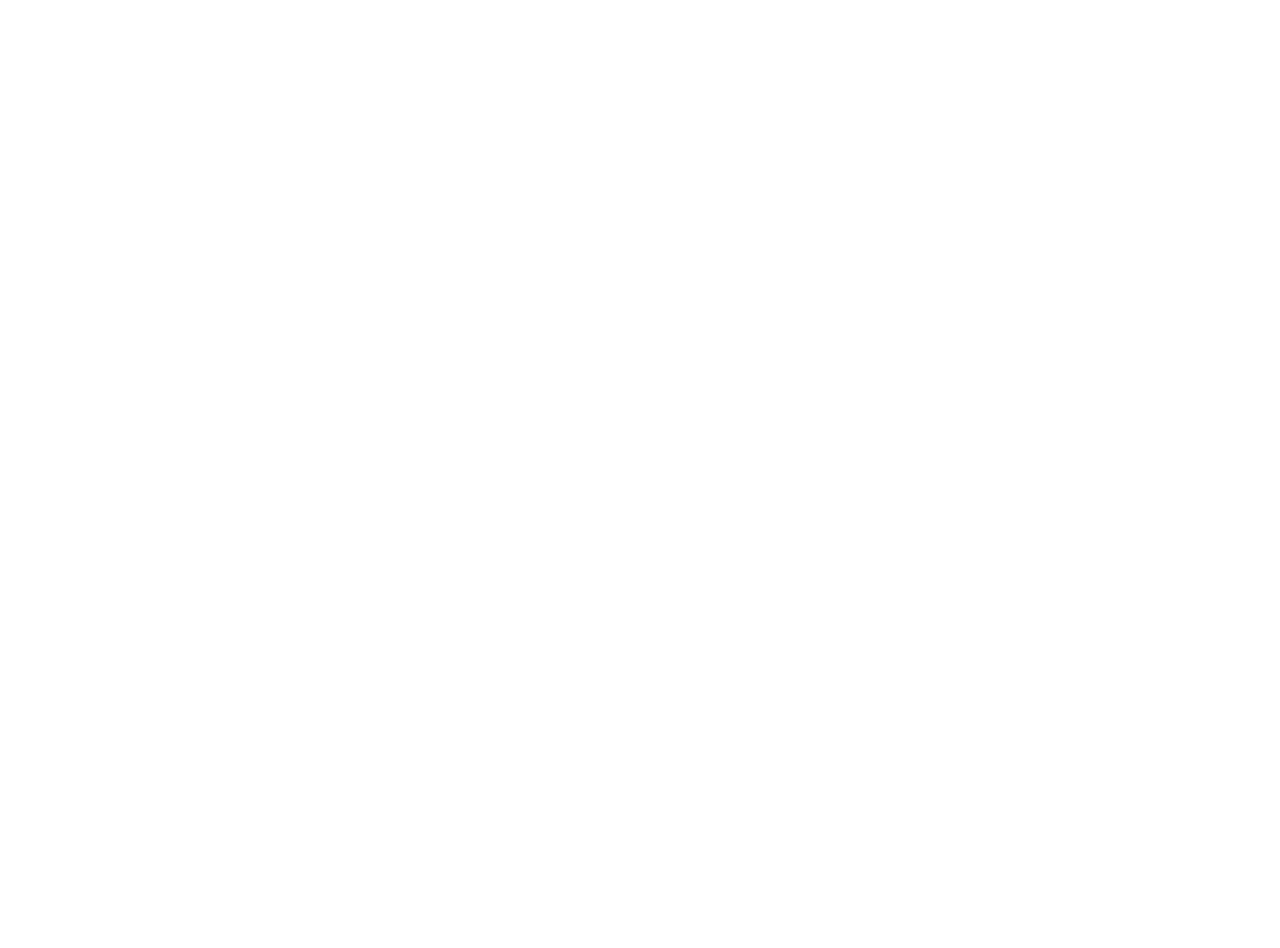
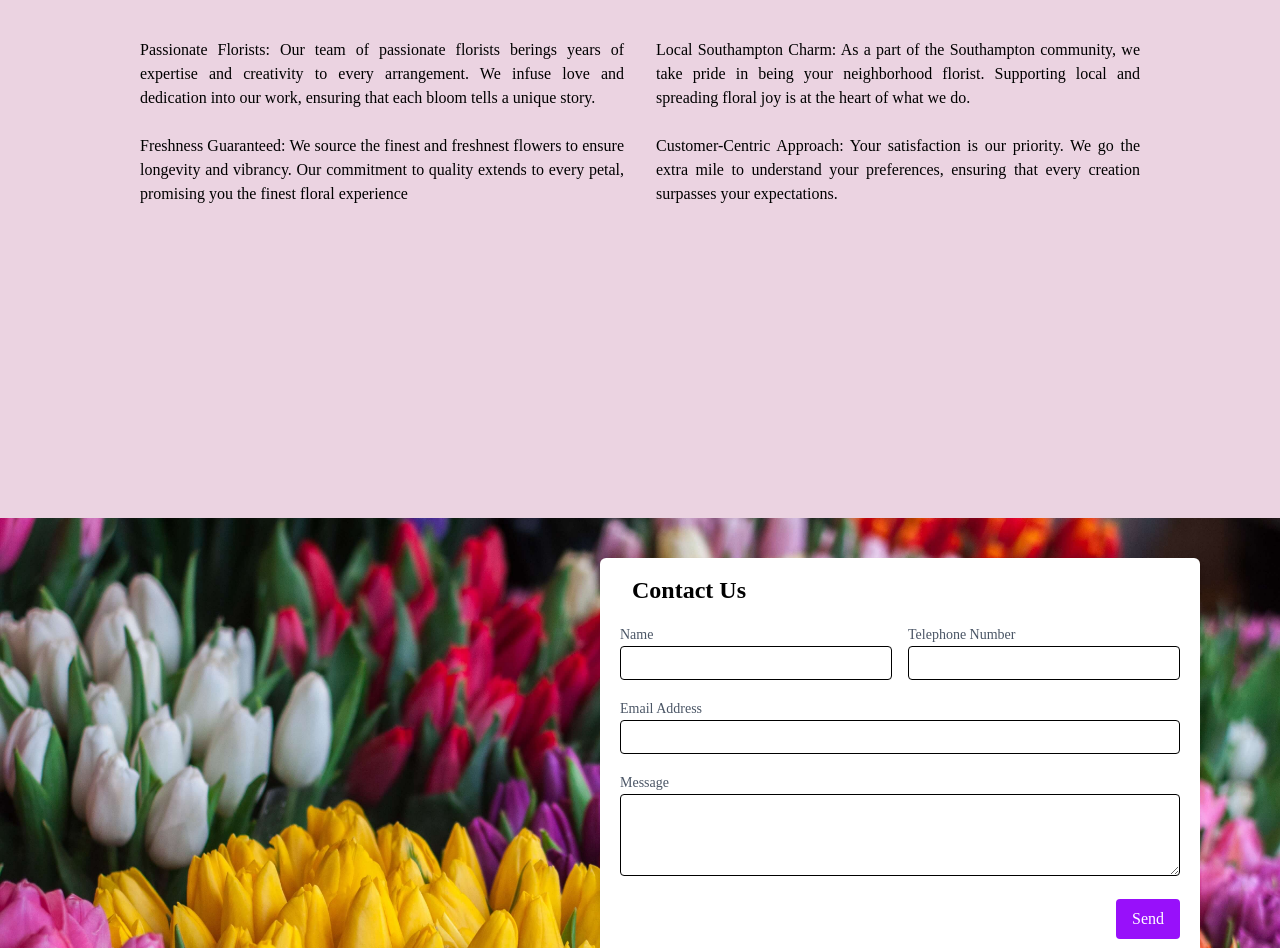
Before and after one commit to sauzanfaza/Garrys-Florists, a React (Vite) app: page / in a window 1280 px wide. Shown: the part 1564-2512 px from the top of the page. Before the commit the page ends 1442 px from the top, so only its background shows below. Built offline with nearby package versions, Linux system fonts and the light colour scheme.

Commit message:
create section about, and create ContactUs Components with form, and create footer

```diff
--- /dev/null
+++ b/src/components/ContactUs.jsx
@@ -0,0 +1,71 @@
+export default function ContactUs() {
+    return (
+        <>
+        <div className="relative h-[90vh]">
+            <img src="./assets/form-bg.jpg" alt="contact-bg"
+            className="w-full h-full object-cover"/>
+
+            <div className="absolute inset-0 z-10 flex justify-end my-10 mx-20">
+                <div className="bg-white rounded-md shadow-md w-[600px]">
+                <h1 className="px-8 py-4 font-bold text-2xl">Contact Us</h1>
+
+            <div className="px-5">
+                {/* form */}
+          <form className="space-y-4">
+            {/* row 1 */}
+            <div className="grid grid-cols-2 gap-4">
+              <div>
+                <label className="text-sm text-gray-600">Name</label>
+                <input
+                  type="text"
+                  className="w-full border rounded-sm px-2 py-1 outline-none focus:ring-2 focus:ring-purple-400"
+                />
+              </div>
+
+              <div>
+                <label className="text-sm text-gray-600">
+                  Telephone Number
+                </label>
+                <input
+                  type="text"
+                  className="w-full border rounded-sm px-2 py-1 outline-none focus:ring-2 focus:ring-purple-400"
+                />
+              </div>
+            </div>
+
+            {/* email */}
+            <div>
+              <label className="text-sm text-gray-600">Email Address</label>
+              <input
+                type="email"
+                className="w-full border rounded-sm px-2 py-1 outline-none focus:ring-2 focus:ring-purple-400"
+              />
+            </div>
+
+            {/* message */}
+            <div>
+              <label className="text-sm text-gray-600">Message</label>
+              <textarea
+                rows="3"
+                className="w-full border rounded-sm px-2 py-1 outline-none focus:ring-2 focus:ring-purple-400"
+              />
+            </div>
+
+            {/* button */}
+            <div className="flex justify-end">
+              <button
+                type="submit"
+                className="bg-purple-600 text-white px-4 py-2 rounded-sm hover:bg-purple-700 transition"
+              >
+                Send
+              </button>
+            </div>
+          </form>
+            </div>
+                </div>
+
+            </div>
+        </div>
+        </>
+    )
+}
--- /dev/null
+++ b/src/components/Footer.jsx
@@ -0,0 +1,7 @@
+export default function Footer() {
+    return (
+        <div className="bg-[#ebd3e1] flex justify-center w-full p-4">
+            <p className="text-gray-600">Build With Brief Up</p>
+        </div>
+    )
+}
--- a/src/pages/Home.jsx
+++ b/src/pages/Home.jsx
@@ -1,7 +1,9 @@
 import { useEffect } from "react"
 import Navbar from "../components/Navbar"
+import ContactUs from "../components/ContactUs"
 import Aos from "aos"
 import "aos/dist/aos.css"
+import Footer from "../components/Footer"
 
 export default function Home() {
     useEffect(() => {
@@ -27,7 +29,7 @@
             </div>
         </section>
         <div className="py-10 px-15">
-            <div className="grid grid-cols-2 h-[80vh]">
+            <div className="grid grid-cols-1  md:grid-cols-2 h-[80vh]">
                 <div className="py-20 px-20">
                     <h1 className="text-xl font-bold"
                         data-aos="fade-right"
@@ -48,6 +50,34 @@
                 </div>
             </div>
         </div>
+        <div className="py-10 px-15 h-[80vh] bg-[#ebd3e1]">
+            <div className="py-10 px-20">
+                <h1 className="font-bold text-4xl">Why Choose Gary's Florist</h1>
+            </div>
+            <div className="grid grid-cols-1 md:grid-cols-2 px-20 gap-8 text-justify">
+                <div className="">
+                    <p className="mb-6" data-aos="fade-right"
+                    data-aos-delay="0">Passionate Florists: Our team of passionate florists berings
+                    years of expertise and creativity to every arrangement. We infuse love and dedication into our work,
+                    ensuring that each bloom tells a unique story.</p>
+                    <p data-aos="fade-right" data-aos-delay="200">Freshness Guaranteed: We source the finest and freshnest
+                    flowers to ensure longevity and vibrancy. Our commitment to
+                    quality extends to every petal, promising you the finest floral
+                    experience</p>
+                </div>
+                <div className="">
+                    <p className="mb-6" data-aos="fade-right" data-aos-delay="400">Local Southampton Charm: As a part of the Southampton
+                    community, we take pride in being your neighborhood florist.
+                    Supporting local and spreading floral joy is at the heart of
+                    what we do.</p>
+                    <p data-aos="fade-right" data-aos-delay="600">Customer-Centric Approach: Your satisfaction is our priority.
+                    We go the extra mile to understand your preferences,
+                    ensuring that every creation surpasses your expectations.</p>
+                </div>
+            </div>
+        </div>
+        <ContactUs />
+        <Footer />
         </>
     )
 }
```
